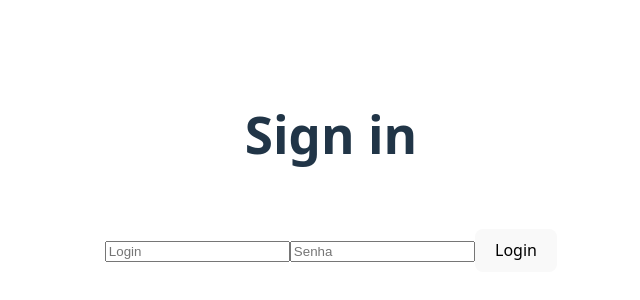
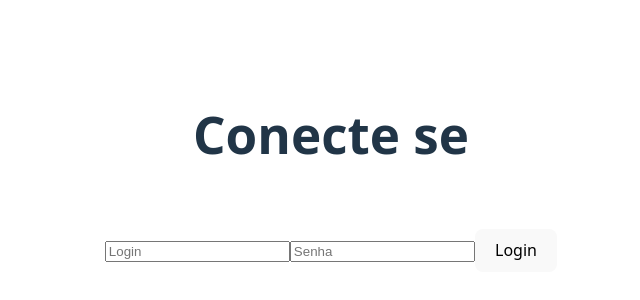
Before and after one commit to LuisAndre-FP/project-dashboard, a React (Vite) app: page / in a window 1280 px wide. Shown: the part 212-512 px from the top of the page, without its empty margins (309-949 px from the left). Built offline with nearby package versions, Linux system fonts and the light colour scheme.

Commit message:
criacao de form

```diff
--- a/src/App.jsx
+++ b/src/App.jsx
@@ -8,7 +8,7 @@ function App() {
 
   return (
     <>
-      <h1>Sign in</h1>
+      <h1>Conecte se</h1>
       <div className="card">
         <Login/>
       </div>
```
Also changed, not shown: src/pages/Login.jsx (line endings or trailing spaces).
